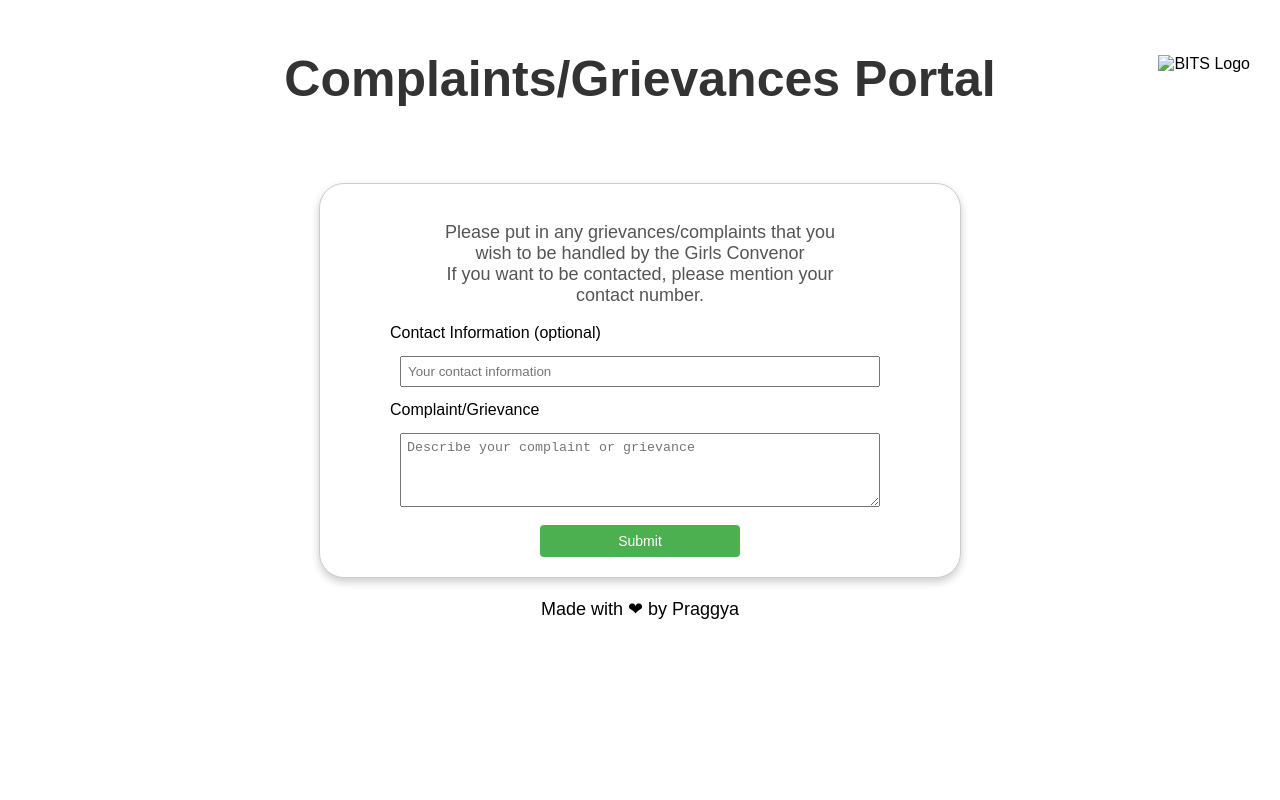
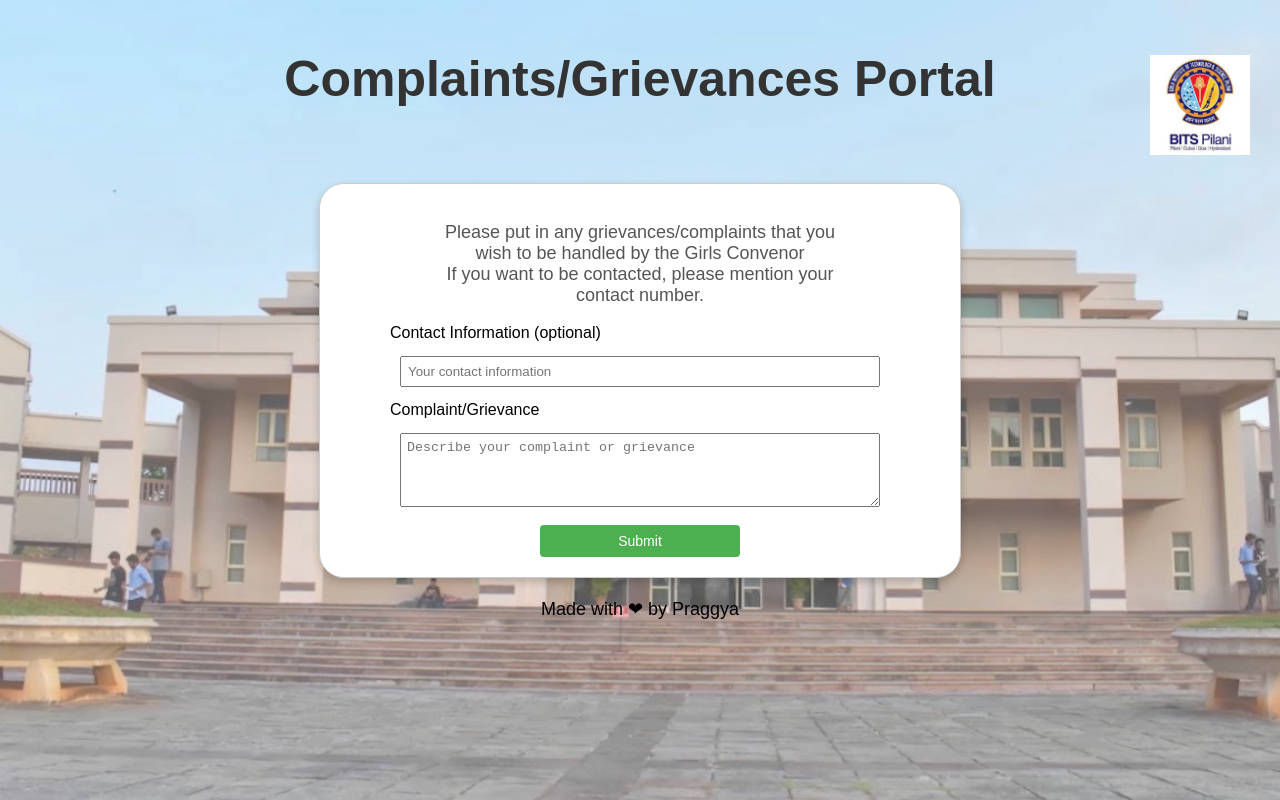
Before and after one commit to PraggyaSharma/Complaints-Portal, a plain HTML site: page index.html in a window 1280 px wide. Drawn offline with Linux system fonts and the light colour scheme.

Commit message:
Update index.html

```diff
--- a/index.html
+++ b/index.html
@@ -9,7 +9,7 @@
             font-family: Arial, sans-serif;
             margin: 20px;
             position: relative;
-            /*background-image: url('images/maxresdefault.jpg'); /* Add your image path here */
+            /*background-image: url('maxresdefault.jpg'); /* Add your image path here */
             /*background-size: cover;
             background-repeat: no-repeat;*/
             background-attachment: fixed;
@@ -20,7 +20,7 @@
             left: 0;
             width: 100%;
             height: 100%;
-            background-image: url('images/maxresdefault.jpg'); /* Your background image */
+            background-image: url('maxresdefault.jpg'); /* Your background image */
             background-size: cover;
             background-repeat: no-repeat;
             opacity: 0.7; /* Adjust for desired transparency */
@@ -107,7 +107,7 @@
 </head>
 <body>
     <div class="background-container"></div>
-    <img id="bitsLogo" src="images/images.jpeg" alt="BITS Logo">
+    <img id="bitsLogo" src="images.jpeg" alt="BITS Logo">
 
     <h2>Complaints/Grievances Portal</h2>
     <div class="content-box">
```
